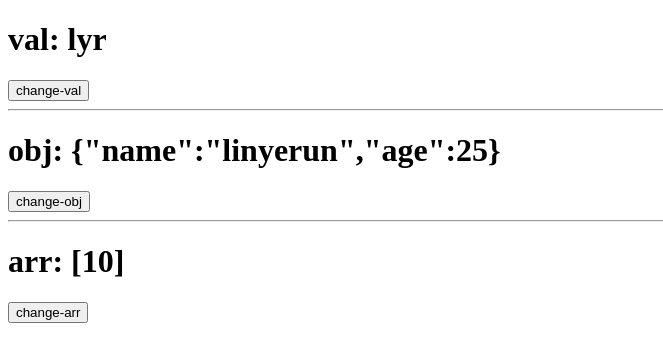
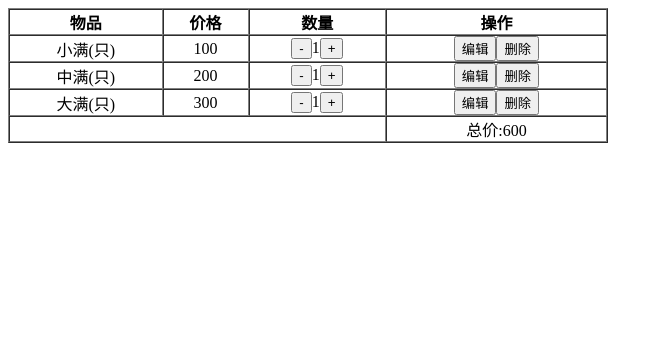
Before and after one commit to linyerun/react-learning, a React (Vite) app in the folder react-demo02-hooks/: page / in a window 1280 px wide. Shown: the top 362 px of the page, without its empty margins (0-663 px from the left). Built offline with nearby package versions, Linux system fonts and the light colour scheme.

Commit message:
hooks: useReducer使用教程

```diff
--- /dev/null
+++ b/react-demo02-hooks/src/AppUseReducer.tsx
@@ -0,0 +1,135 @@
+import { useReducer } from "react";
+
+const initData = [
+  { name: "小满(只)", price: 100, count: 1, id: 1, isEdit: false },
+  { name: "中满(只)", price: 200, count: 1, id: 2, isEdit: false },
+  { name: "大满(只)", price: 300, count: 1, id: 3, isEdit: false },
+];
+
+type List = typeof initData;
+
+interface Action {
+  type: "ADD" | "SUB" | "DELETE" | "EDIT" | "UPDATE_NAME";
+  id: number;
+  newName?: string;
+}
+
+function reducer(state: List, action: Action) {
+  // 深拷贝state
+  state = state.map((item) => ({ ...item }));
+
+  // 找出要变更的目标
+  const item = state.find((item) => item.id === action.id);
+  if (!item) {
+    return state;
+  }
+
+  // 执行动作
+  switch (action.type) {
+    case "ADD":
+      item.count++;
+      break;
+    case "SUB":
+      if (item.count > 1) {
+        item.count--;
+      }
+      break;
+    case "DELETE":
+      state = state.filter((item) => item.id !== action.id);
+      break;
+    case "EDIT":
+      item.isEdit = !item.isEdit;
+      break;
+    case "UPDATE_NAME":
+      item.name = action.newName!;
+      break;
+  }
+
+  // 返回执行完动作后的state
+  return state;
+}
+
+export default function AppUseReducer() {
+  /*
+   * useReducer的用法:
+   *  const [state, dispatch] = useReducer(reducer, initialArg, init?)
+   *    - dispatch是一个函数, 运行传一个参数,然后reducer这个回调函数会拿到这个参数的内容
+   *    - initialArg是state的初始值, init是参数初始值返回函数(可选的), init传了则不会使用initialArg
+   *    - reducer是一个函数, (state, action)=>{}; state是之前的旧值, action是dispatch函数返回的值
+   * */
+  const [data, dispatch] = useReducer(reducer, initData);
+  return (
+    <>
+      <table cellPadding={0} cellSpacing={0} width={600} border={1}>
+        <thead>
+          <tr>
+            <th>物品</th>
+            <th>价格</th>
+            <th>数量</th>
+            <th>操作</th>
+          </tr>
+        </thead>
+        <tbody>
+          {data.map((item) => {
+            return (
+              <tr key={item.id}>
+                <td align="center">
+                  {item.isEdit ? (
+                    <input
+                      onBlur={() => dispatch({ type: "EDIT", id: item.id })}
+                      onChange={(e) =>
+                        dispatch({
+                          type: "UPDATE_NAME",
+                          id: item.id,
+                          newName: e.target.value,
+                        })
+                      }
+                      value={item.name}
+                    />
+                  ) : (
+                    <span>{item.name}</span>
+                  )}
+                </td>
+                <td align="center">{item.price * item.count}</td>
+                <td align="center">
+                  <button
+                    onClick={() => dispatch({ type: "SUB", id: item.id })}
+                  >
+                    -
+                  </button>
+                  <span>{item.count}</span>
+                  <button
+                    onClick={() => dispatch({ type: "ADD", id: item.id })}
+                  >
+                    +
+                  </button>
+                </td>
+                <td align="center">
+                  <button
+                    onClick={() => dispatch({ type: "EDIT", id: item.id })}
+                  >
+                    编辑
+                  </button>
+                  <button
+                    onClick={() => dispatch({ type: "DELETE", id: item.id })}
+                  >
+                    删除
+                  </button>
+                </td>
+              </tr>
+            );
+          })}
+        </tbody>
+        <tfoot>
+          <tr>
+            <td colSpan={3}></td>
+            <td align="center">
+              总价:
+              {data.reduce((prev, next) => prev + next.price * next.count, 0)}
+            </td>
+          </tr>
+        </tfoot>
+      </table>
+    </>
+  );
+}
--- a/react-demo02-hooks/src/main.tsx
+++ b/react-demo02-hooks/src/main.tsx
@@ -1,10 +1,12 @@
 import { StrictMode } from "react";
 import { createRoot } from "react-dom/client";
 import "./index.css";
-import AppUseState from "./AppUseState.tsx";
+// import AppUseState from "./AppUseState.tsx";
+import AppUseReducer from "@/AppUseReducer.tsx";
 
 createRoot(document.getElementById("root")!).render(
   <StrictMode>
-    <AppUseState />
+    {/*<AppUseState />*/}
+    <AppUseReducer />
   </StrictMode>,
 );
```
